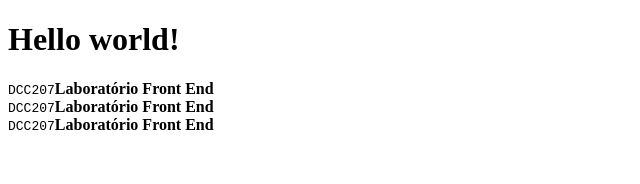
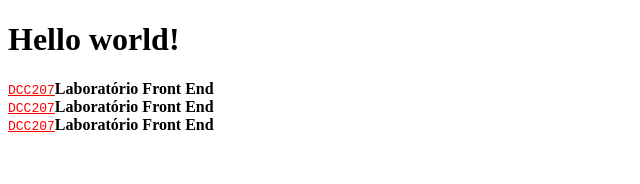
Before and after one commit to ufjf-dcc207/ufjf-dcc207-2026-3-a-atv02-igorknop, a React (Vite) app: page / in a window 1280 px wide. Shown: the top 184 px of the page, without its empty margins (0-640 px from the left). Built offline with nearby package versions, Linux system fonts and the light colour scheme.

Commit message:
adiciona estilo css in js

```diff
--- a/src/App.tsx
+++ b/src/App.tsx
@@ -1,4 +1,4 @@
-import Disciplina from "./Disciplina"
+import Disciplina from "./Disciplina.tsx"
 
 function App() {
   return (
--- /dev/null
+++ b/src/Disciplina.css
@@ -0,0 +1,6 @@
+div > code {
+    color: red;
+}
+div > strong {
+    color: green;
+}
--- a/src/Disciplina.tsx
+++ b/src/Disciplina.tsx
@@ -1,7 +1,9 @@
+
 export default function Disciplina() {
+    console.log("Olá Disciplina!");
     return (
         <div>
-            <code>DCC207</code>
+            <code style={{ color: "red", textDecoration: "underline" }}>DCC207</code>
             <strong>Laboratório Front End</strong>
         </div>
     )
```
